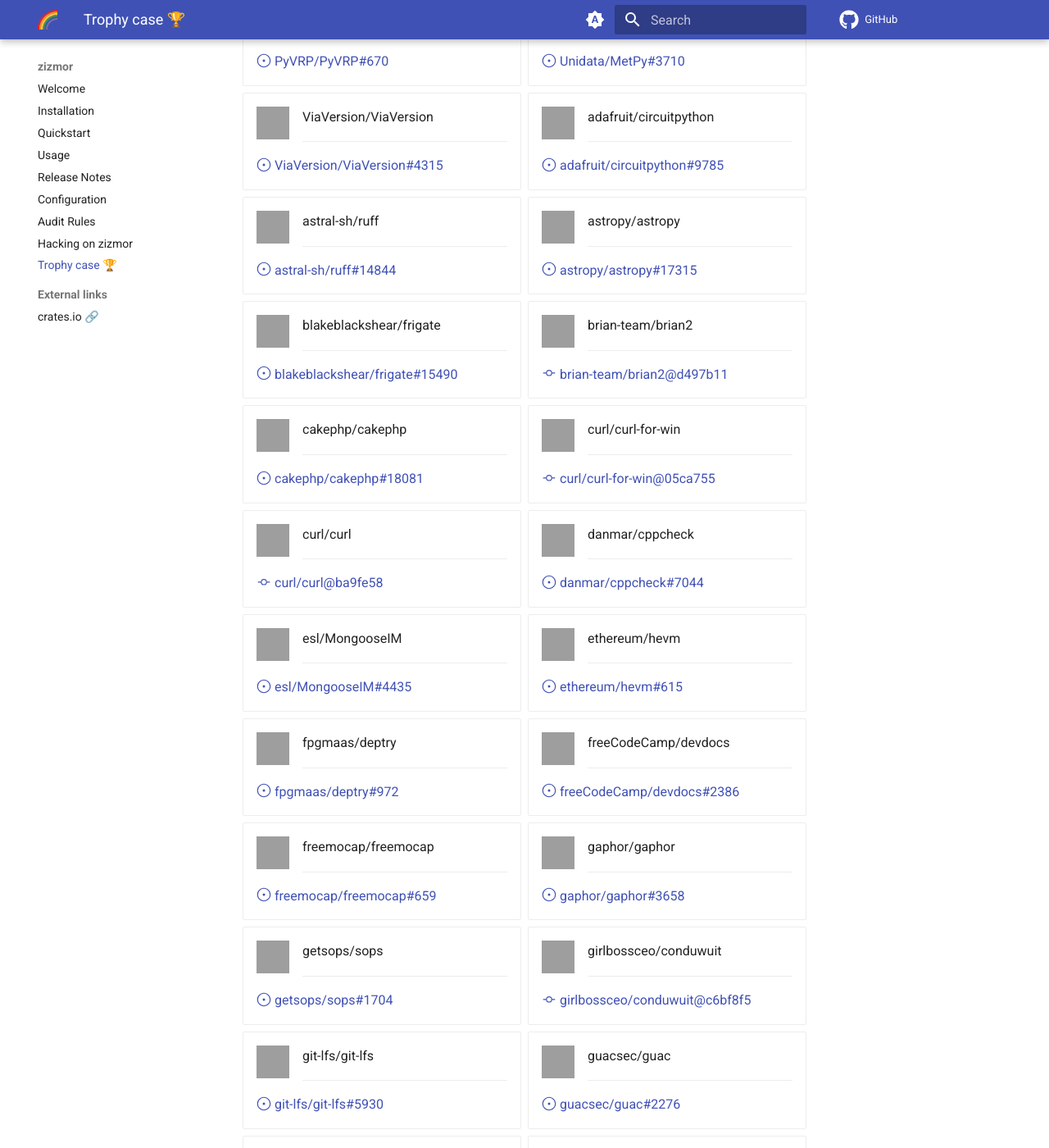
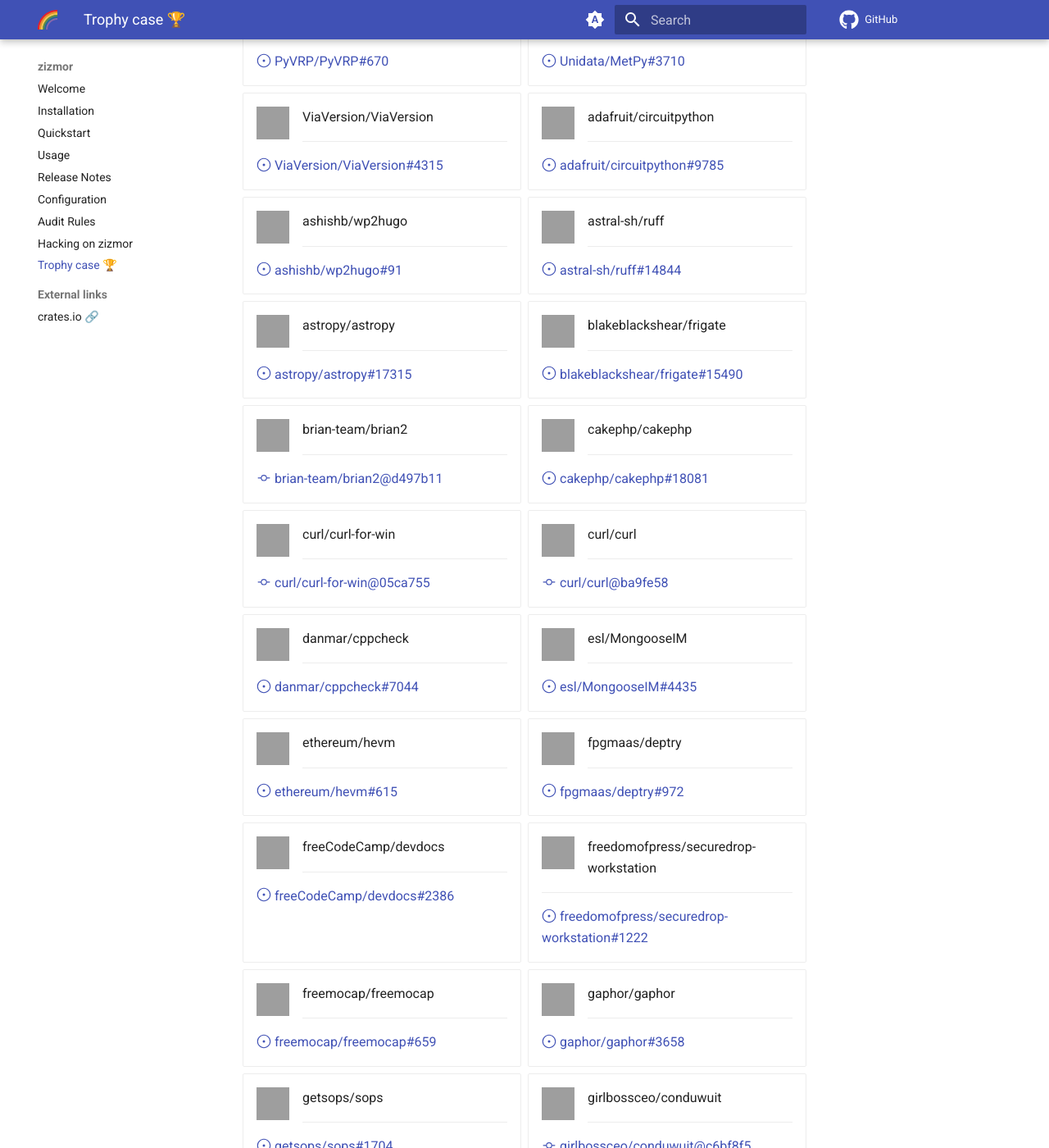
Before and after one commit to zizmorcore/zizmor, an MkDocs documentation site: the page built from docs/trophy-case.md, in a window 1280 px wide and 1400 px high, scrolled down 1194 px. Shown: the whole window at 82% size. Built offline with MkDocs 1.6.1 and Material for MkDocs 9.7.7, drawn with Linux system fonts in a browser that asks for light colours; comment, search, counter and statistics services are not loaded; some of the changed text lies outside the part shown; grey boxes are pictures that could not be loaded.

Commit message:
docs: update trophies (#382)

```diff
--- a/docs/snippets/trophies.md
+++ b/docs/snippets/trophies.md
@@ -95,6 +95,12 @@
 
     adafruit/circuitpython#9785
 
+-   ![](https://github.com/ashishb.png?size=40){ width="40" loading=lazy align=left } ashishb/wp2hugo
+
+    ---
+
+    ashishb/wp2hugo#91
+
 -   ![](https://github.com/astral-sh.png?size=40){ width="40" loading=lazy align=left } astral-sh/ruff
 
     ---
@@ -166,6 +172,12 @@
     ---
 
     freeCodeCamp/devdocs#2386
+
+-   ![](https://github.com/freedomofpress.png?size=40){ width="40" loading=lazy align=left } freedomofpress/securedrop-workstation
+
+    ---
+
+    freedomofpress/securedrop-workstation#1222
 
 -   ![](https://github.com/freemocap.png?size=40){ width="40" loading=lazy align=left } freemocap/freemocap
 
@@ -497,6 +509,12 @@
 
     rust-lang/crates.io#10176
 
+-   ![](https://github.com/rust-lang.png?size=40){ width="40" loading=lazy align=left } rust-lang/rust-clippy
+
+    ---
+
+    rust-lang/rust-clippy#13933
+
 -   ![](https://github.com/rustls.png?size=40){ width="40" loading=lazy align=left } rustls/rustls
 
     ---
--- a/docs/snippets/trophies.txt
+++ b/docs/snippets/trophies.txt
@@ -5,6 +5,7 @@
 # owner/repo@commit for individual commits
 
 adafruit/circuitpython#9785
+ashishb/wp2hugo#91
 astral-sh/ruff#14844
 astropy/astropy#17315
 blakeblackshear/frigate#15490
@@ -20,6 +21,7 @@
 ethereum/hevm#615
 fpgmaas/deptry#972
 freeCodeCamp/devdocs#2386
+freedomofpress/securedrop-workstation#1222
 freemocap/freemocap#659
 gaphor/gaphor#3658
 getsops/sops#1704
```
Also changed, not shown: other parts of docs/snippets/trophies.txt (+1 -0 lines).
